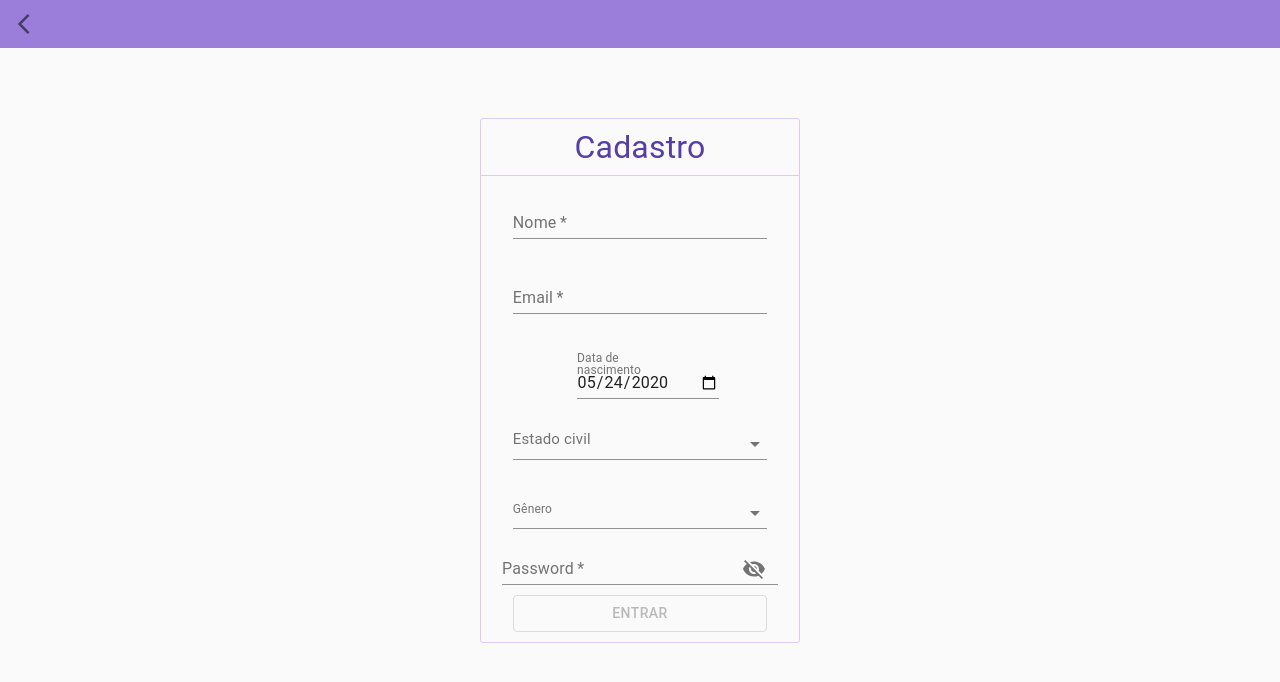
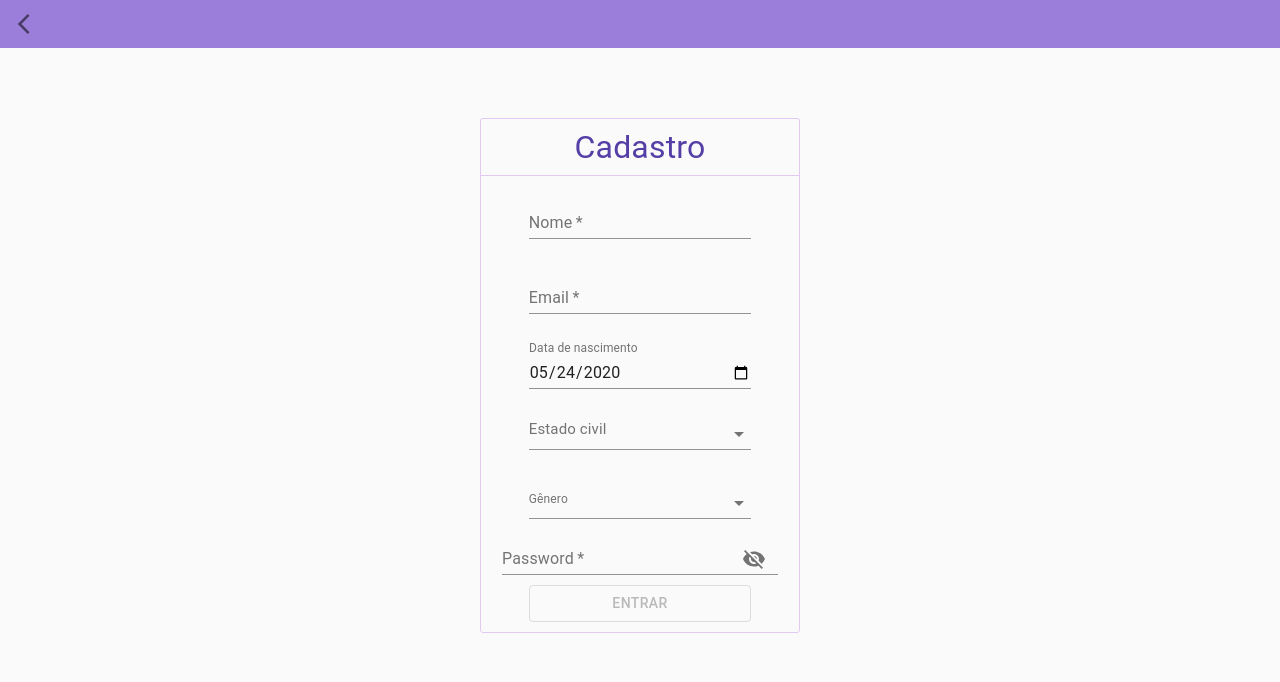
Before and after one commit to wandellamaia/aplicacaoWeb, a React (Create React App) app: page /registro in a window 1280 px wide. Shown: the top 682 px of the page. Built offline with nearby package versions, Linux system fonts and the light colour scheme.

Commit message:
Página de storie alinhada

```diff
--- a/src/features/Record/views/RecordPage.jsx
+++ b/src/features/Record/views/RecordPage.jsx
@@ -24,7 +24,11 @@ const useStyles = makeStyles((theme) => ({
     paddingBottom: 0,
     lineHeight: 1.6,
   },
-  exitButton: {},
+  date: {
+    paddingTop: 15,
+    paddingBottom: 0,
+    // lineHeight: 1.6,
+  },
 }));
 
 export default function RecordPage() {
@@ -34,28 +38,40 @@ export default function RecordPage() {
     <>
       <RecordMenu />
       <Grid container item justify="center" alignItems="center">
-        <Grid item xs={9}>
+        <Grid item xs="auto" sm={7}>
           <Paper elevation="3" variant="elevation">
             <Grid
               container
-              justify="center"
-              alignItems="center"
+              justify="space-between"
               style={{ paddingBottom: 16 }}
             >
-              <Grid item container justify="center" xs={9} sm={3}>
+              <Grid
+                item
+                container
+                justify="center"
+                alignItems="center"
+                xs={12}
+                sm={5}
+              >
                 <TextField
-                  id="datetime-local"
-                  type="datetime-local"
-                  defaultValue="2017-05-24T10:30"
-                  style={{ paddingTop: 16 }}
-                  className={classes.textField}
+                  id="date"
+                  type="date"
+                  defaultValue="2020-05-24"
                   InputLabelProps={{
                     shrink: true,
                   }}
+                  className={classes.date}
                 />
               </Grid>
-              <Grid item container justify="center" xs={8} sm={4}>
-                <SelectHumor className={classes.textField} />
+              <Grid
+                item
+                container
+                justify="center"
+                alignItems="center"
+                xs={12}
+                sm={5}
+              >
+                <SelectHumor />
               </Grid>
             </Grid>
             <Grid
--- a/src/features/Register/views/RegisterPage.jsx
+++ b/src/features/Register/views/RegisterPage.jsx
@@ -41,15 +41,15 @@ const useStyles = makeStyles((theme) => ({
     letterSpacing: '0.18px',
   },
   textField: {
-    width: '80%',
+    width: '70%',
   },
   formControl: {
     margin: theme.spacing(1),
-    minWidth: '80%',
+    width: '70%',
     paddingTop: 5,
   },
   buttonRoot: {
-    width: '80%',
+    width: '70%',
     color: Colors.IntermediateSecondary,
     marginBottom: 10,
   },
@@ -93,6 +93,7 @@ const RegisterPage = () => {
       history.push('/Storie');
     }
   };
+
   return (
     <>
       <Layout>
@@ -115,7 +116,6 @@ const RegisterPage = () => {
       </Layout>
       <ExternalBox>
         <TopBox title="Cadastro" />
-        <form>
         <Grid
           item
           container
@@ -146,34 +146,22 @@ const RegisterPage = () => {
           item
           container
           direction="column"
+          justify="center"
           alignItems="center"
-            justify="center"
           xs
-            style={{ paddingLeft: 15, paddingTop: 10 }}
         >
-            <form noValidate>
           <TextField
             id="date"
             label="Data de nascimento"
             type="date"
             defaultValue="2020-05-24"
-                // className={classes.textField}
-                fullWidth
             InputLabelProps={{
               shrink: true,
             }}
             onChange={(e) => setBirthday(e.target.value)}
+            style={{ width: '70%' }}
           />
-            </form>
-          </Grid>
-          <Grid
-            item
-            container
-            direction="column"
-            justify="center"
-            alignItems="center"
-            xs
-          >
+
           <FormControl className={classes.formControl}>
             <InputLabel id="demo-simple-select-label">
               <span style={{ fontSize: 15 }}>Estado civil</span>
@@ -229,7 +217,6 @@ const RegisterPage = () => {
             <span>Entrar</span>
           </Button>
         </Grid>
-        </form>
       </ExternalBox>
     </>
   );
```
Lines whose indentation alone changed are shown as unchanged.
